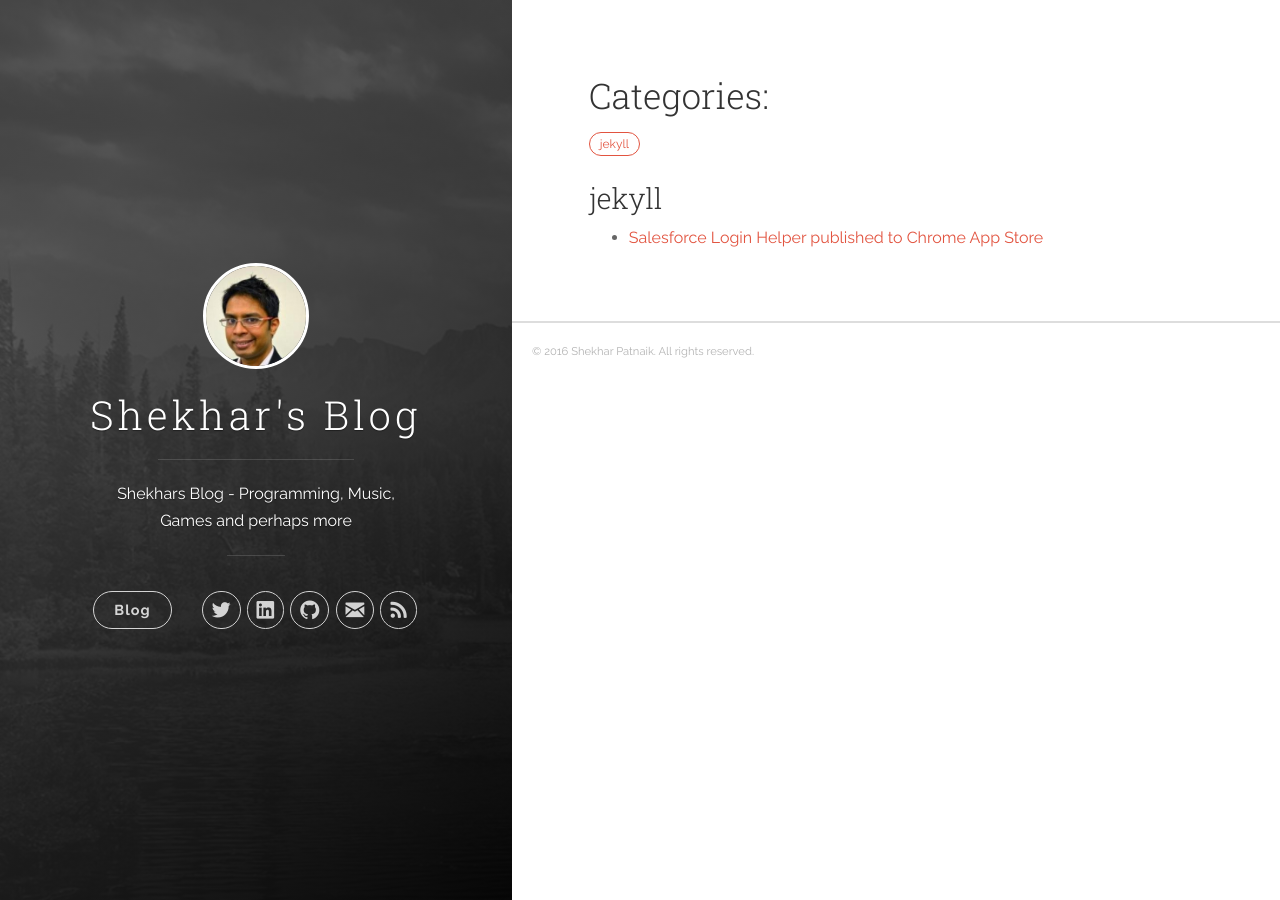
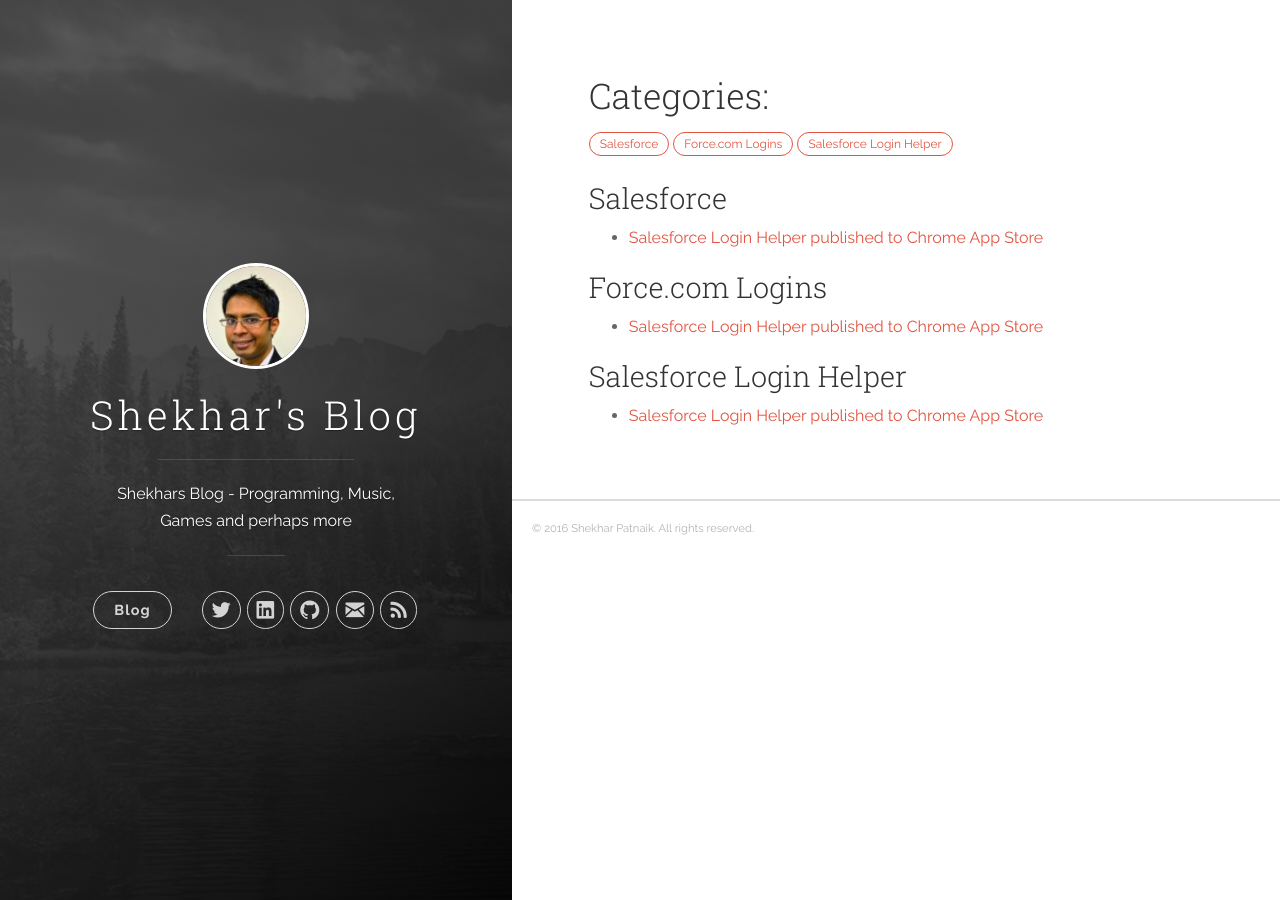
Before and after one commit to patnaikshekhar/patnaikshekhar.github.io, a Jekyll site: the page built from categories.md, in a window 1280 px wide. Built offline with Jekyll 4.4.1, drawn with Linux system fonts in a browser that asks for light colours; nearby versions of some CDN libraries.

Commit message:
Fixed tags on post

```diff
--- a/_config.yml
+++ b/_config.yml
@@ -26,4 +26,4 @@ kramdown:
   hard_wrap: false
 
 gems: ['jekyll-paginate']
-exclude: ['README.md', 'Gemfile', 'Gemfile.lock', 'screenshot.png']
+exclude: ['Gemfile', 'Gemfile.lock']
--- a/_posts/2016-02-02-salesforce-login-helper-published-to-chrome-store.markdown
+++ b/_posts/2016-02-02-salesforce-login-helper-published-to-chrome-store.markdown
@@ -2,8 +2,13 @@
 layout: post
 title:  "Salesforce Login Helper published to Chrome App Store"
 date:   2016-01-08 15:04:23
-categories: [jekyll]
-tags: [jekyll]
+categories:
+    - Salesforce
+    - Force.com Logins
+    - Salesforce Login Helper
+tags:
+    - Salesforce
+
 ---
 
 Since Force.com logins became paid, I decided that it would be a good learning experience to create my own Salesforce keychain type of application.
```
